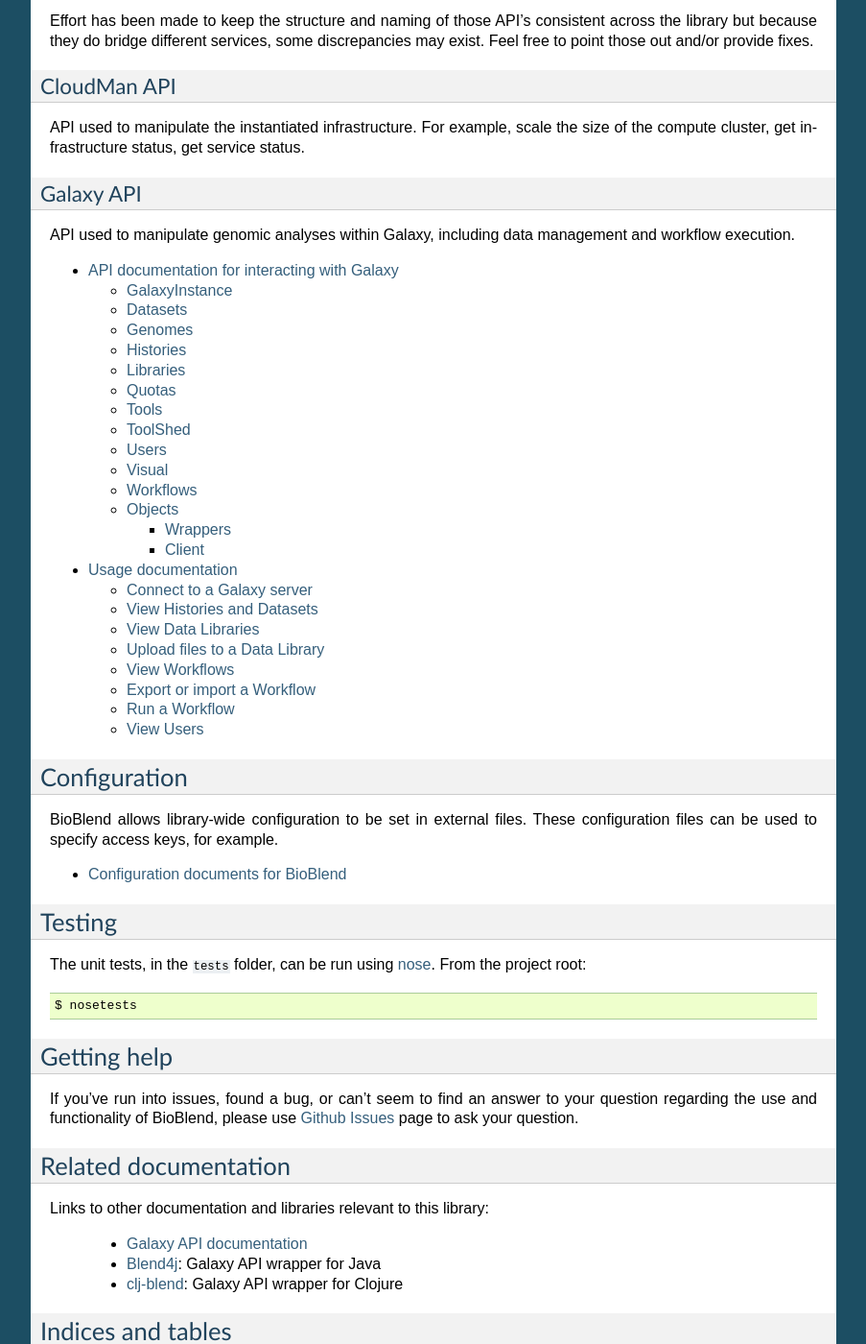
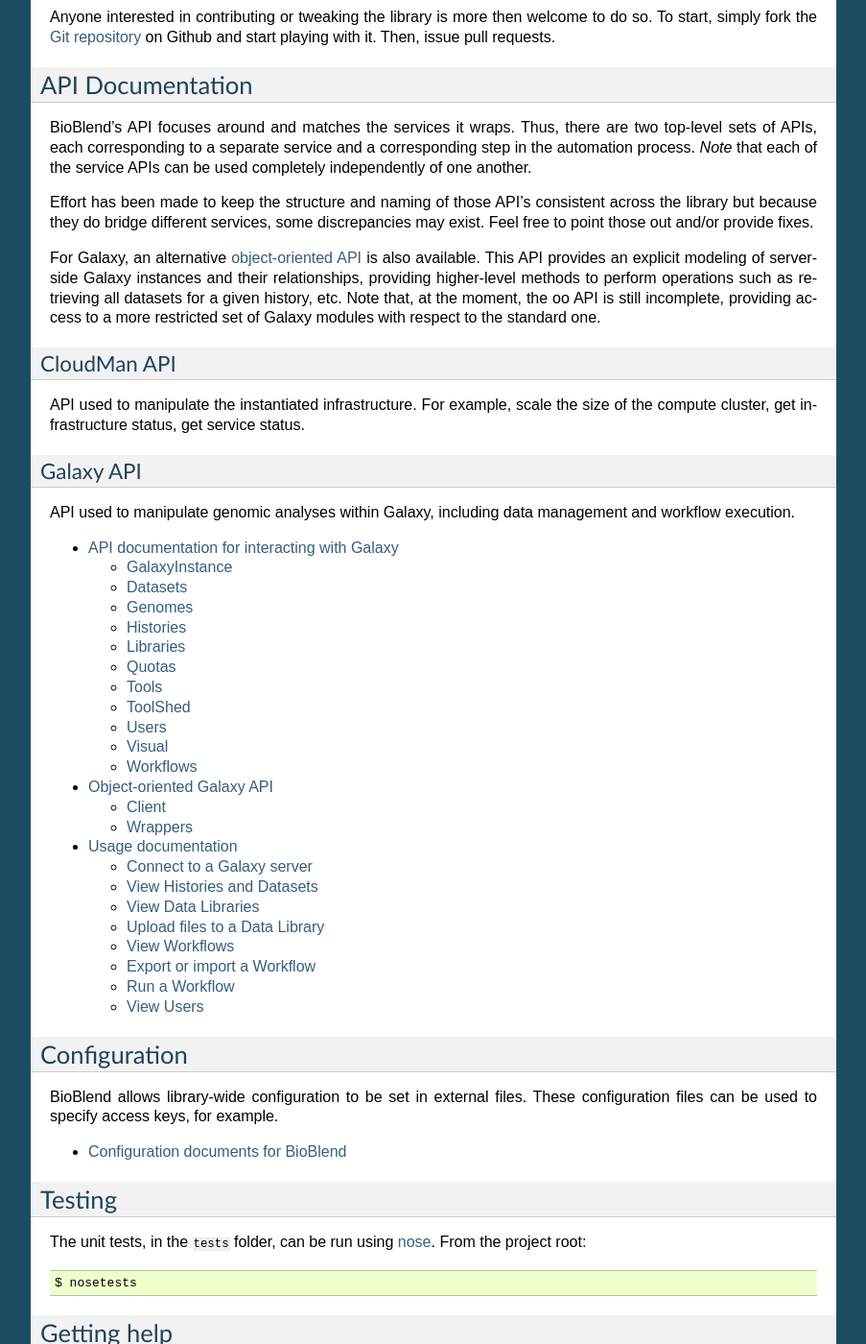
Before and after one commit to galaxyproject/bioblend, a Sphinx documentation site: the page built from docs/index.rst, in a window 1280 px wide and 1400 px high, scrolled down 1665 px. Shown: the whole window at 96% size, without its empty margins (198-1101 px from the left). Built offline with Sphinx 7.4.7, drawn with Linux system fonts in a browser that asks for light colours; some of the changed text lies outside the part shown.

```diff
--- a/README.rst
+++ b/README.rst
@@ -29,6 +29,17 @@ via Galaxy. In reality, it makes it possible to do things like this:
     gi.workflows.show_workflow('workflow ID')
     gi.workflows.run_workflow('workflow ID', input_dataset_map)
 
+- Interact with Galaxy via an object-oriented API::
+
+    from bioblend.galaxy.objects import GalaxyInstance
+    gi = GalaxyInstance("URL", "API_KEY")
+    wf = gi.workflows.list()[0]
+    hist = gi.histories.list()[0]
+    inputs = hist.get_datasets()[:2]
+    input_map = dict(zip(wf.input_labels, inputs))
+    params = {"Paste1": {"delimiter": "U"}}
+    wf.run(input_map, "wf_output", params=params)
+
 .. note::
     Although this library allows you to blend these two services into a cohesive unit,
     the library itself can be used with either service irrespective of the other. For
--- a/docs/index.rst
+++ b/docs/index.rst
@@ -63,6 +63,14 @@ can be used completely independently of one another.
 Effort has been made to keep the structure and naming of those API's consistent
 across the library but because they do bridge different services, some discrepancies
 may exist. Feel free to point those out and/or provide fixes.
+
+For Galaxy, an alternative :ref:`object-oriented API <objects-api>` is
+also available.  This API provides an explicit modeling of server-side
+Galaxy instances and their relationships, providing higher-level
+methods to perform operations such as retrieving all datasets for a
+given history, etc.  Note that, at the moment, the oo API is still
+incomplete, providing access to a more restricted set of Galaxy
+modules with respect to the standard one.
 
 CloudMan API
 ~~~~~~~~~~~~
```
Also changed, not shown: docs/api_docs/galaxy/all.rst (+11 -9 lines).
